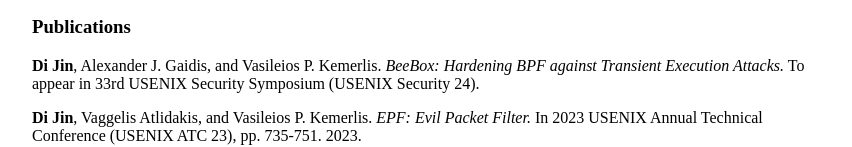
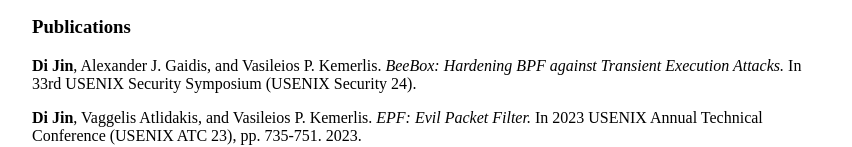
Before and after one commit to SleepyMug/SleepyMug.github.io, a plain HTML site: page index.html in a window 1280 px wide. Shown: the part 566-713 px from the top of the page, without its empty margins (208-1060 px from the left). Drawn offline with Linux system fonts and the light colour scheme.

Commit message:
beebox usenix sec done

```diff
--- a/index.html
+++ b/index.html
@@ -35,7 +35,7 @@
     </section>
     <section>
     <h3>Publications</h3>
-    <p><b>Di Jin</b>, Alexander J. Gaidis, and Vasileios P. Kemerlis. <i>BeeBox: Hardening BPF against Transient Execution Attacks.</i> To appear in 33rd USENIX Security Symposium (USENIX Security 24).</p>
+    <p><b>Di Jin</b>, Alexander J. Gaidis, and Vasileios P. Kemerlis. <i>BeeBox: Hardening BPF against Transient Execution Attacks.</i> In 33rd USENIX Security Symposium (USENIX Security 24).</p>
     <p><b>Di Jin</b>, Vaggelis Atlidakis, and Vasileios P. Kemerlis. <i>EPF: Evil Packet Filter.</i> In 2023 USENIX Annual Technical Conference (USENIX ATC 23), pp. 735-751. 2023.</p>
     <p>Neophytos Christou, <b>Di Jin</b>, Vaggelis Atlidakis, Baishakhi Ray, and Vasileios P. Kemerlis. <i>IvySyn: Automated Vulnerability Discovery in Deep Learning Frameworks.</i> In 32nd USENIX Security Symposium (USENIX Security 23), pp. 2383-2400. 2023.</p>
     <p>Yingjie Xue, <b>Di Jin</b>, and Maurice Herlihy. <i>Fault-tolerant and Expressive Cross-Chain Swaps.</i> In Proceedings of the 24th International Conference on Distributed Computing and Networking, pp. 28-37. 2023.</p>
```
